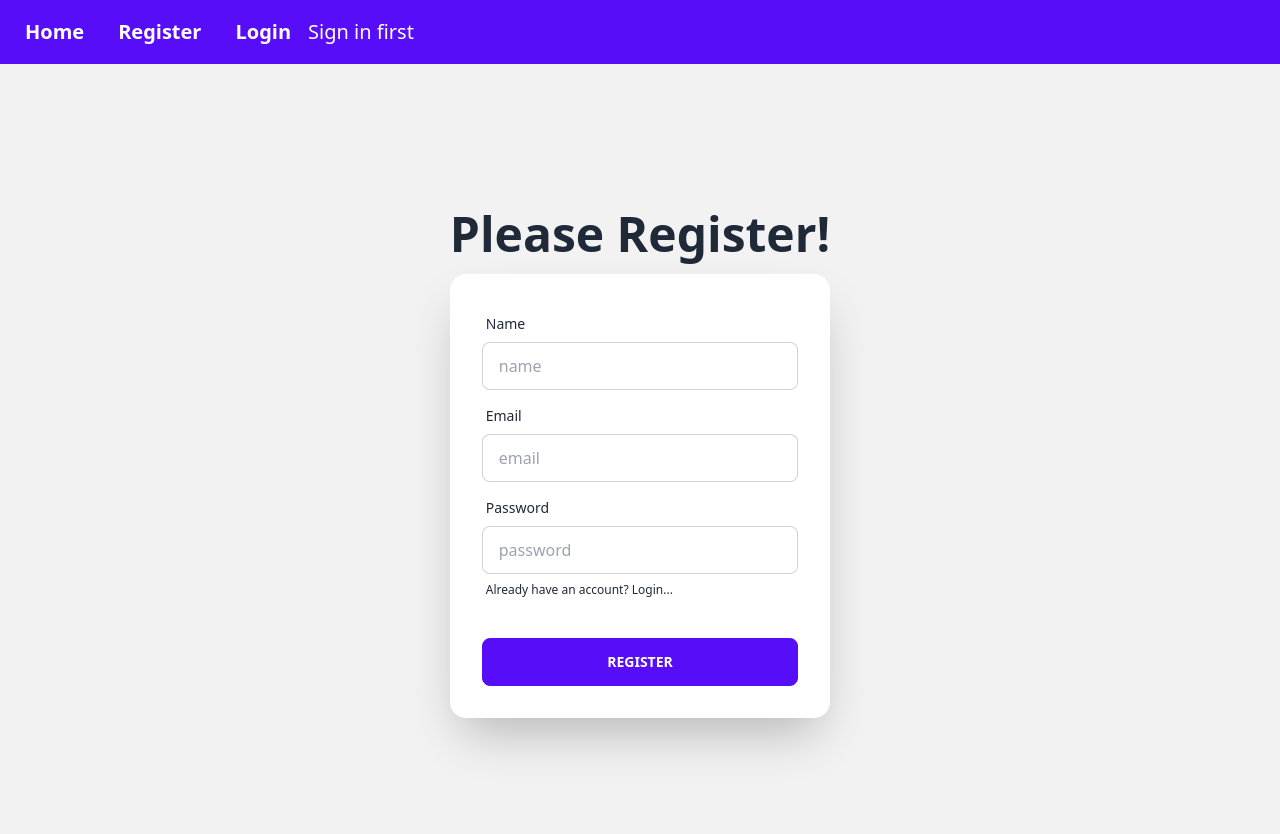
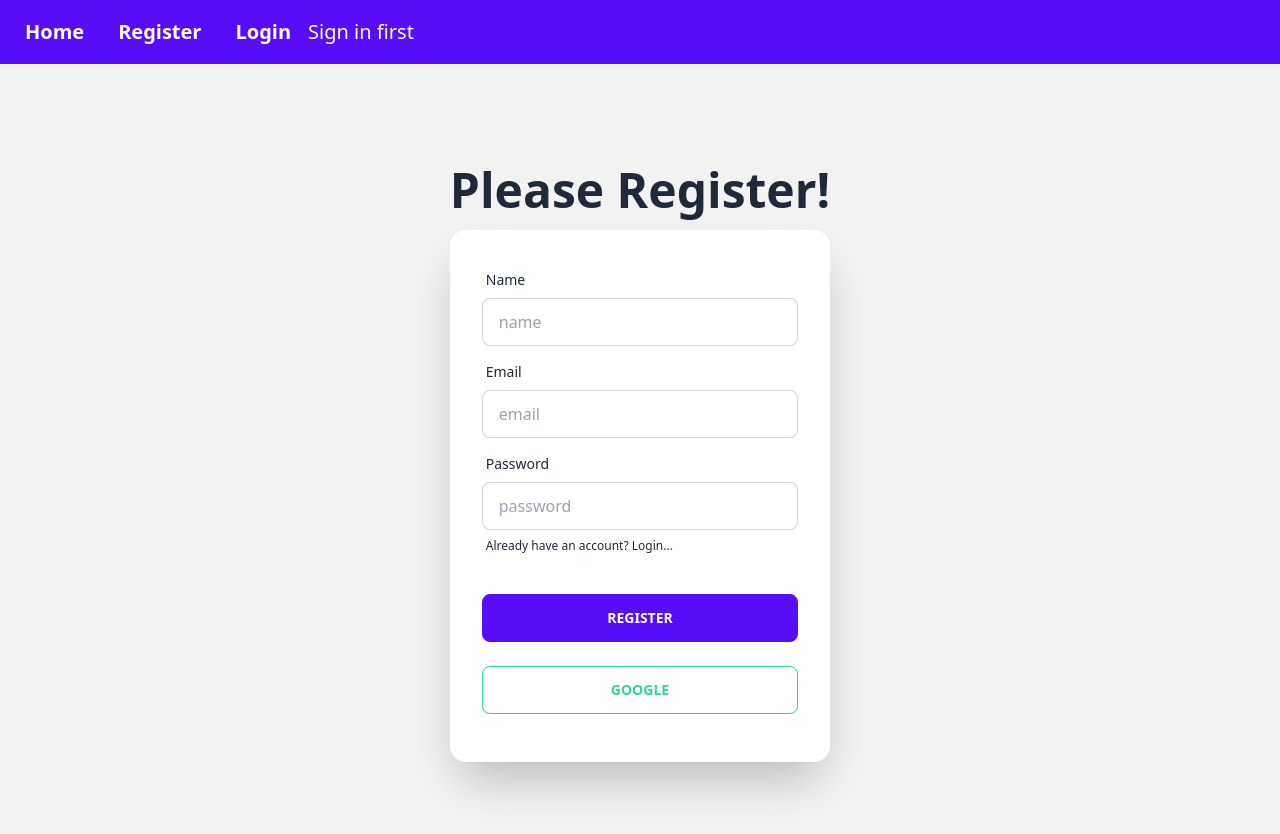
Before and after one commit to minhajul9/auth-firebase-context-tailwind, a React (Vite) app: page /register in a window 1280 px wide. Shown: the top 834 px of the page. Built offline with nearby package versions, Linux system fonts and the light colour scheme; no server answers.

Commit message:
google sign in added

```diff
--- a/src/components/Login.jsx
+++ b/src/components/Login.jsx
@@ -4,9 +4,9 @@
 
 const Login = () => {
 
-    const {signIn} = useContext(AuthContext)
+    const { signIn, signInWithGoogle } = useContext(AuthContext)
 
-    const handleLogin = event =>{
+    const handleLogin = event => {
         event.preventDefault();
         const form = event.target;
         const email = form.email.value;
@@ -20,6 +20,8 @@
             })
             .catch(error => console.log(error))
     }
+
+
 
     return (
         <div className="hero min-h-screen bg-base-200">
@@ -55,10 +57,14 @@
                             <button type='submit' className="btn btn-primary">Login</button>
                         </div>
                     </form>
+
+
+
                     <Link to='/register' className="label-text-alt link link-hover m-4">
                         New here? Please Register....
                     </Link>
                 </div>
+
 
 
             </div>
--- a/src/components/Register.jsx
+++ b/src/components/Register.jsx
@@ -4,7 +4,7 @@
 
 const Register = () => {
 
-    const {user, createUser} = useContext(AuthContext)
+    const {user, createUser, signInWithGoogle} = useContext(AuthContext)
 
     // console.log(createUser);
 
@@ -25,6 +25,12 @@
         .catch(error => {
             console.log(error);
         })
+    }
+
+    const handleGoogleLogin = () => {
+        signInWithGoogle()
+            .then(result => console.log(result))
+            .catch(error => console.log(error))
     }
 
     return (
@@ -68,6 +74,11 @@
                         <div className="form-control mt-6">
                             <button type='submit' className="btn btn-primary">Register</button>
                         </div>
+
+                        <div className='mx-auto my-4 w-full'>
+                        <button onClick={handleGoogleLogin} className="btn btn-outline btn-success mx-auto w-full">Google</button>
+
+                    </div>
                     </div>
                 </form>
             </div>
--- a/src/providers/AuthProviders.jsx
+++ b/src/providers/AuthProviders.jsx
@@ -1,11 +1,12 @@
 import React, { createContext, useEffect, useState } from 'react';
 
-import { createUserWithEmailAndPassword, getAuth, onAuthStateChanged, signInWithEmailAndPassword, signOut } from "firebase/auth";
+import { GoogleAuthProvider, createUserWithEmailAndPassword, getAuth, onAuthStateChanged, signInWithEmailAndPassword, signInWithPopup, signOut } from "firebase/auth";
 import app from '../firebase/firebase.config';
 
 export const AuthContext = createContext(null);
 
 const auth = getAuth(app)
+const googleAuthProvider = new GoogleAuthProvider();
 
 // eslint-disable-next-line react/prop-types
 const AuthProviders = ({ children }) => {
@@ -23,6 +24,10 @@
 
     const logOut = () =>{
         return signOut(auth)
+    }
+
+    const signInWithGoogle = () =>{
+        return signInWithPopup(auth, googleAuthProvider);
     }
 
     // observe auth state change
@@ -43,7 +48,8 @@
         loading,
         createUser,
         signIn,
-        logOut
+        logOut,
+        signInWithGoogle
     }
 
     return (
```
Lines whose indentation alone changed are shown as unchanged.
